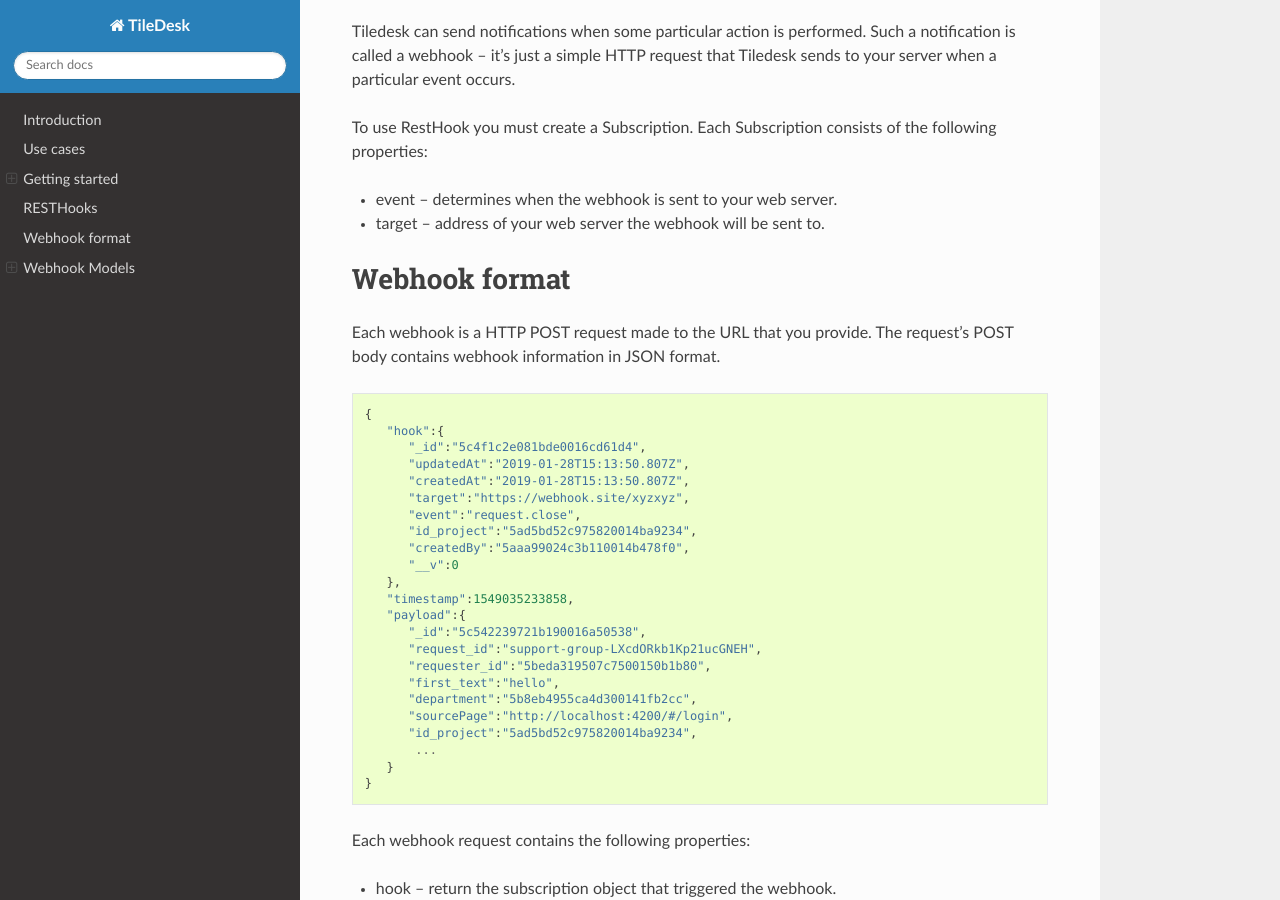
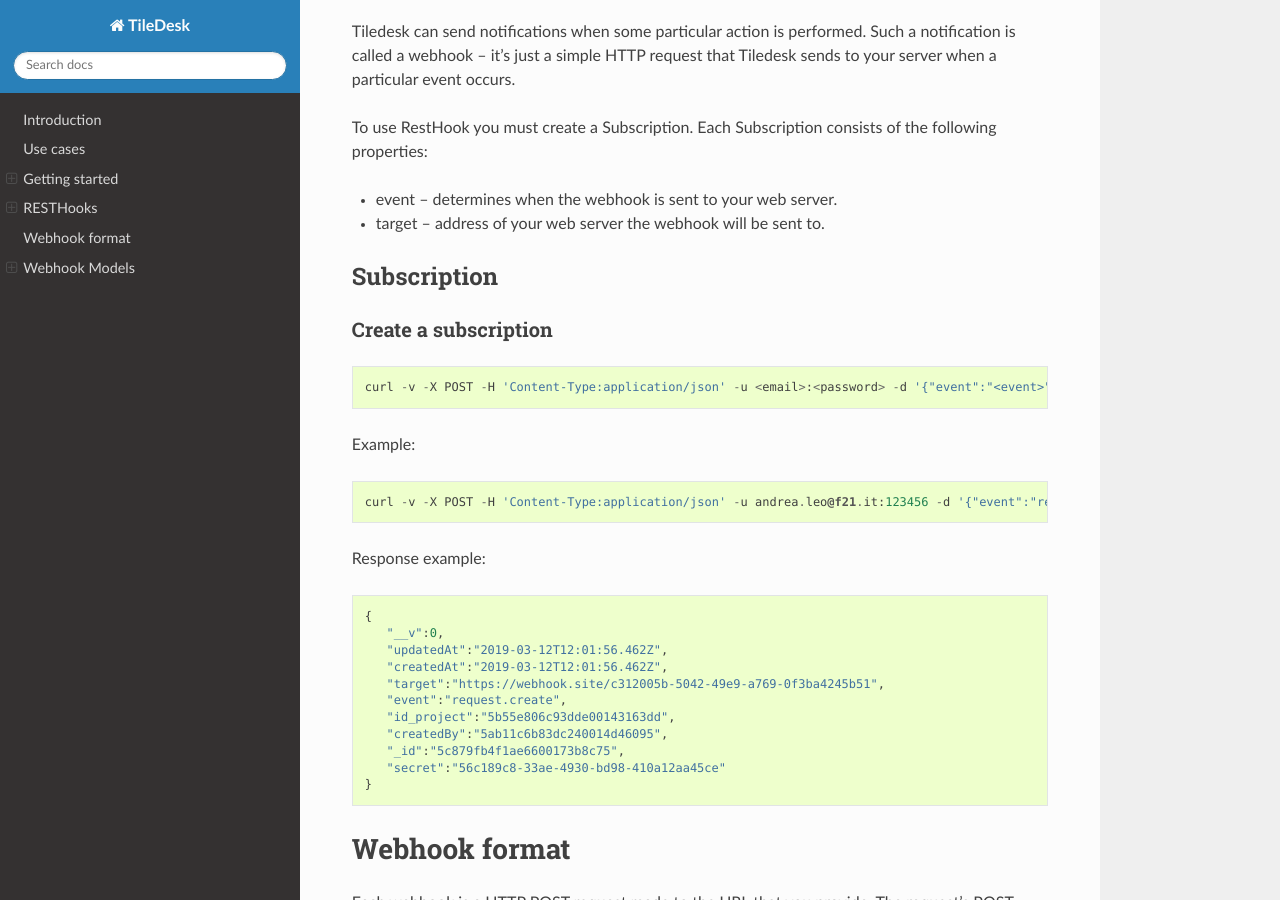
Before and after one commit to NavpreetSamra/tiledesk-docs, a Sphinx documentation site: the page built from docs/webhook.md, in a window 1280 px wide and 900 px high, scrolled down 1075 px. Built offline with Sphinx 7.4.7 and the Read the Docs theme 2.0.0, drawn with Linux system fonts in a browser that asks for light colours.

Commit message:
Update webhook.md

````diff
--- a/docs/webhook.md
+++ b/docs/webhook.md
@@ -33,6 +33,36 @@
 * event – determines when the webhook is sent to your web server.
 * target – address of your web server the webhook will be sent to.
 
+
+## Subscription
+
+### Create a subscription
+
+```
+curl -v -X POST -H 'Content-Type:application/json' -u <email>:<password> -d '{"event":"<event>", "target":"<target>"}' https://api.tiledesk.com/v1/<project_id>/subscriptions
+```
+
+Example:
+
+```
+curl -v -X POST -H 'Content-Type:application/json' -u andrea.leo@f21.it:123456 -d '{"event":"request.create", "target":"https://webhook.site/c312005b-5042-49e9-a769-0f3ba4245b51"}' https://api.tiledesk.com/v1/5b55e806c93dde00143163dd/subscriptions
+```
+
+Response example:
+
+```
+{
+   "__v":0,
+   "updatedAt":"2019-03-12T12:01:56.462Z",
+   "createdAt":"2019-03-12T12:01:56.462Z",
+   "target":"https://webhook.site/c312005b-5042-49e9-a769-0f3ba4245b51",
+   "event":"request.create",
+   "id_project":"5b55e806c93dde00143163dd",
+   "createdBy":"5ab11c6b83dc240014d46095",
+   "_id":"5c879fb4f1ae6600173b8c75",
+   "secret":"56c189c8-33ae-4930-bd98-410a12aa45ce"
+}
+```
 
 # Webhook format
 
````
